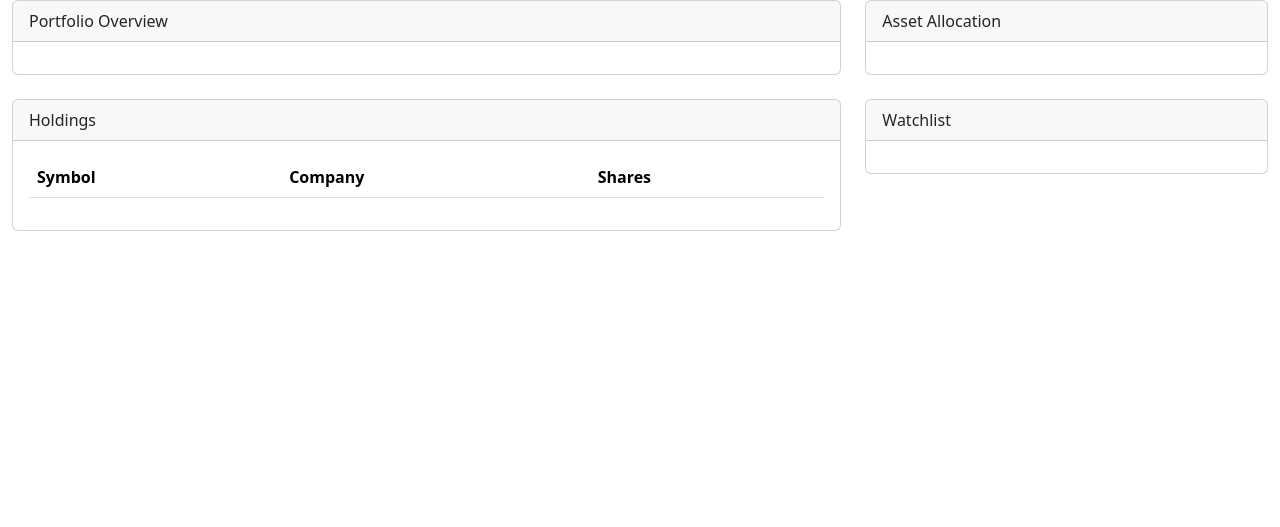
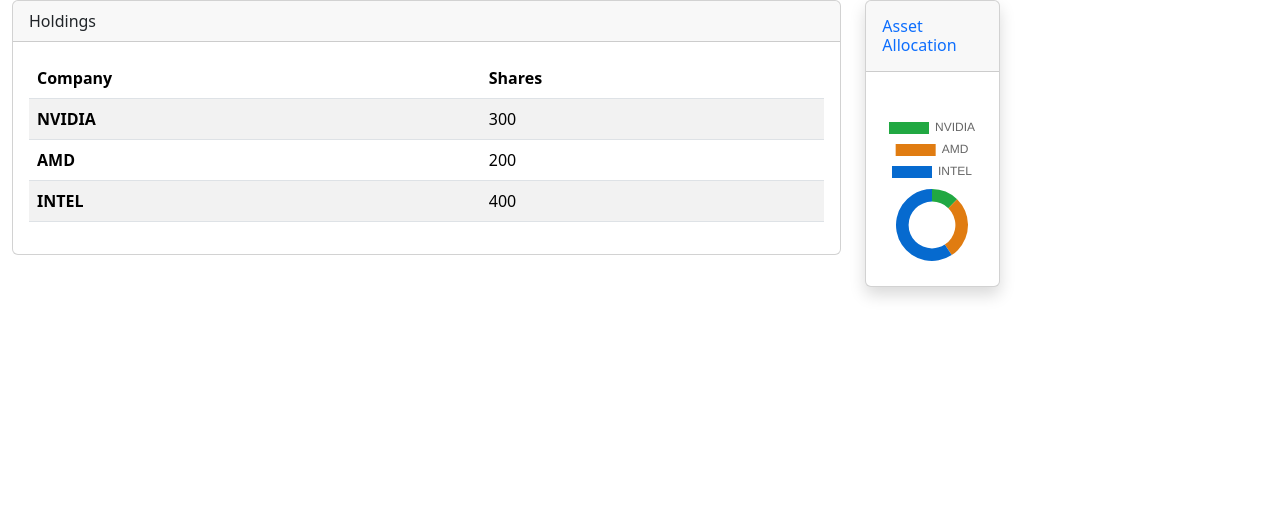
Before and after one commit to JelleJello/401-Project-Repo, a Flask app: page /portfolio in a window 1280 px wide. Shown: the part 72-599 px from the top of the page. Run offline with Flask 3, Linux system fonts and the light colour scheme; lists and menus that the app fills with data are empty; some libraries are stand-ins or nearby versions.

Commit message:
update
cant figure out how to make the asset chart work :(

```diff
--- a/static/js/script.js
+++ b/static/js/script.js
@@ -8,3 +8,24 @@
     }
   });
 });
+
+// Asset allocation donut chart
+new Chart(document.getElementById("assetdoughnut"), {
+  type: "pie",
+  data: {
+    labels: ["NVIDIA", "AMD", "INTEL"],
+    datasets: [{
+      data: [54, 125, 260],
+      backgroundColor: [
+        "#21a842ff",
+        "#e07c11ff",
+        "#066acfff"
+      ],
+      borderColor: "transparent"
+    }]
+  },
+  options: {
+    maintainAspectRatio: false,
+    cutoutPercentage: 65,
+  }
+});
--- a/templates/home.html
+++ b/templates/home.html
@@ -4,7 +4,7 @@
 <div class="row">
   <div class="col-md-12">
     <h1 class="text-center h1 fw-bold mb-3 mx-1 mx-md-4 mt-4">Welcome to Our Flask App</h1>
-    <p class="text-center lead fs-4 text-secondary mb-3">Here you can find links to learn about our group and how to contact us.</p>
+    <p class="text-center lead fs-4 text-secondary mb-3">Here you can find links to learn about our application and how to contact us.</p>
   </div>
 </div>
 {% endblock %}
--- a/templates/portfolio.html
+++ b/templates/portfolio.html
@@ -2,49 +2,58 @@
 {% block title %}Portfolio{% endblock %}
 {% block content %}
 
+
+<body>
     <div class="container-fluid">
         <div class="row">
             <div class="col-lg-8">
-            <div class="card mb-4">
-                <div class="card-header">Portfolio Overview</div>
-                <div class="card-body">
-                    <!-- Summary metrics here -->
-                </div>
-            </div>
                 <div class="card mb-4">
                     <div class="card-header">Holdings</div>
                     <div class="card-body">
                         <table class="table table-striped">
                             <thead>
                                 <tr>
-                                <th>Symbol</th>
                                     <th>Company</th>
                                     <th>Shares</th>
-                                <!-- More columns -->
+
                                 </tr>
                             </thead>
                             <tbody>
-                            <!-- Stock data rows -->
+                                <tr>
+                                    <th scope="row">NVIDIA</th>
+                                    <td>300</td>
+                                </tr>
+                                <tr>
+                                    <th scope="row">AMD</th>
+                                    <td>200</td>
+                                </tr>
+                                <tr>
+                                    <th scope="row">INTEL</th>
+                                    <td>400</td>
+                                </tr>
                             </tbody>
                         </table>
                     </div>
                 </div>
             </div>
             <div class="col-lg-4">
-            <div class="card mb-4">
-                <div class="card-header">Asset Allocation</div>
+                <div class="col-xl-4 col-lg-5 mb-4">
+                    <div class="card shadow mb-4">
+                        <div class="card-header py-3 d-flex flex-row align-items-center justify-content-between">
+                            <h6 class="m-0 font-weight-bold text-primary">Asset Allocation</h6>
+                        </div>
                         <div class="card-body">
-                    <!-- Chart for asset allocation -->
-                </div>
-            </div>
-            <div class="card mb-4">
-                <div class="card-header">Watchlist</div>
-                <div class="card-body">
-                    <!-- Watchlist items -->
+                            <div class="pt-4 pb-2">
+                                <canvas id="assetdoughnut"></canvas>
                             </div>
                         </div>
                     </div>
                 </div>
             </div>
+        </div>
+    </div>
+</body>
+<script src="https://cdnjs.cloudflare.com/ajax/libs/Chart.js/2.9.4/Chart.js"></script>
+<script src="./script.js"></script>
 
 {% endblock %}
```
Lines whose indentation alone changed are shown as unchanged.
